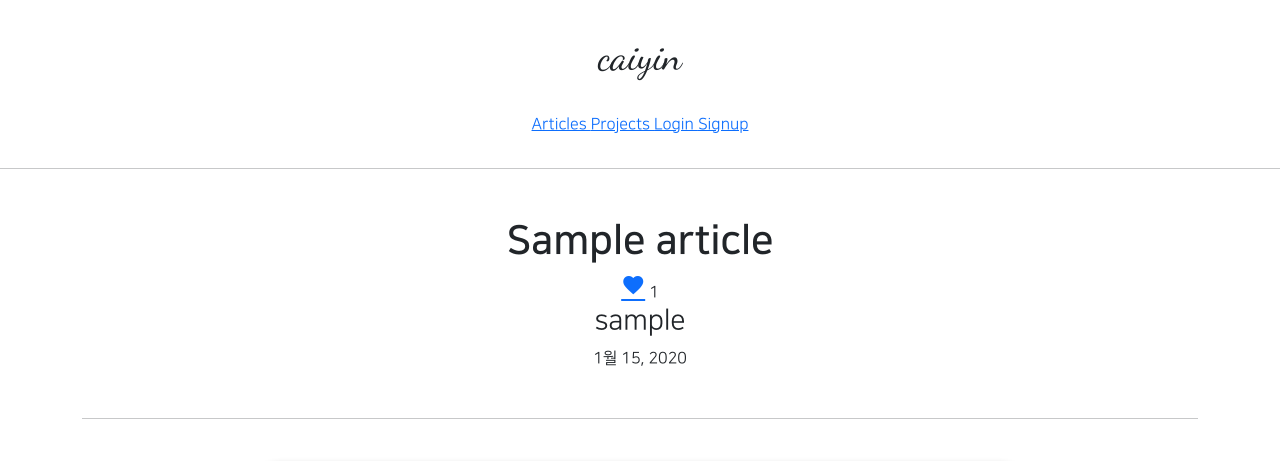
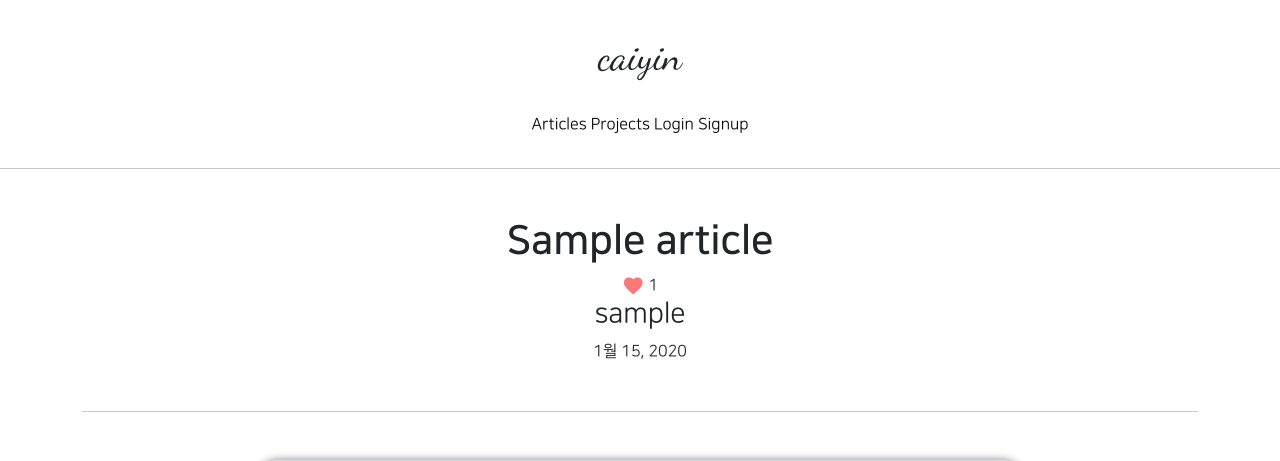
Before and after one commit to caiyin0211/gis_me, a Django app: page /articles/detail/1 in a window 1280 px wide. Shown: the top 461 px of the page. Run offline with Django 3.2, Linux system fonts and the light colour scheme; tables that the repository leaves empty hold one stand-in row (values such as "Sample post"); grey boxes marked "Sample" are stand-in pictures; parts of the project's set-up code (start-up, migrations or seed data) failed here and were passed over; some libraries are stand-ins or nearby versions.

Commit message:
8/24 commit5

```diff
--- a/articleapp/templates/articleapp/detail.html
+++ b/articleapp/templates/articleapp/detail.html
@@ -8,7 +8,8 @@
             <h1 class="NNS_B">{{ target_article.title }}</h1>
             <div>
                 <a href="{% url 'likeapp:article_like' article_pk=target_article.pk %}"
-                    class="material-icons">
+                    class="material-icons"
+                    style="vertical-align: middle;font-size: 1.4rem; color: #f77 ">
                     favorite
                 </a>
                 <span>
--- a/static/base.css
+++ b/static/base.css
@@ -69,3 +69,13 @@
         font-size: 13px ;
     }
 }
+
+a{
+    text-decoration: none;
+    color: black;
+
+}
+
+a:hover {
+    color: black;
+}
```
